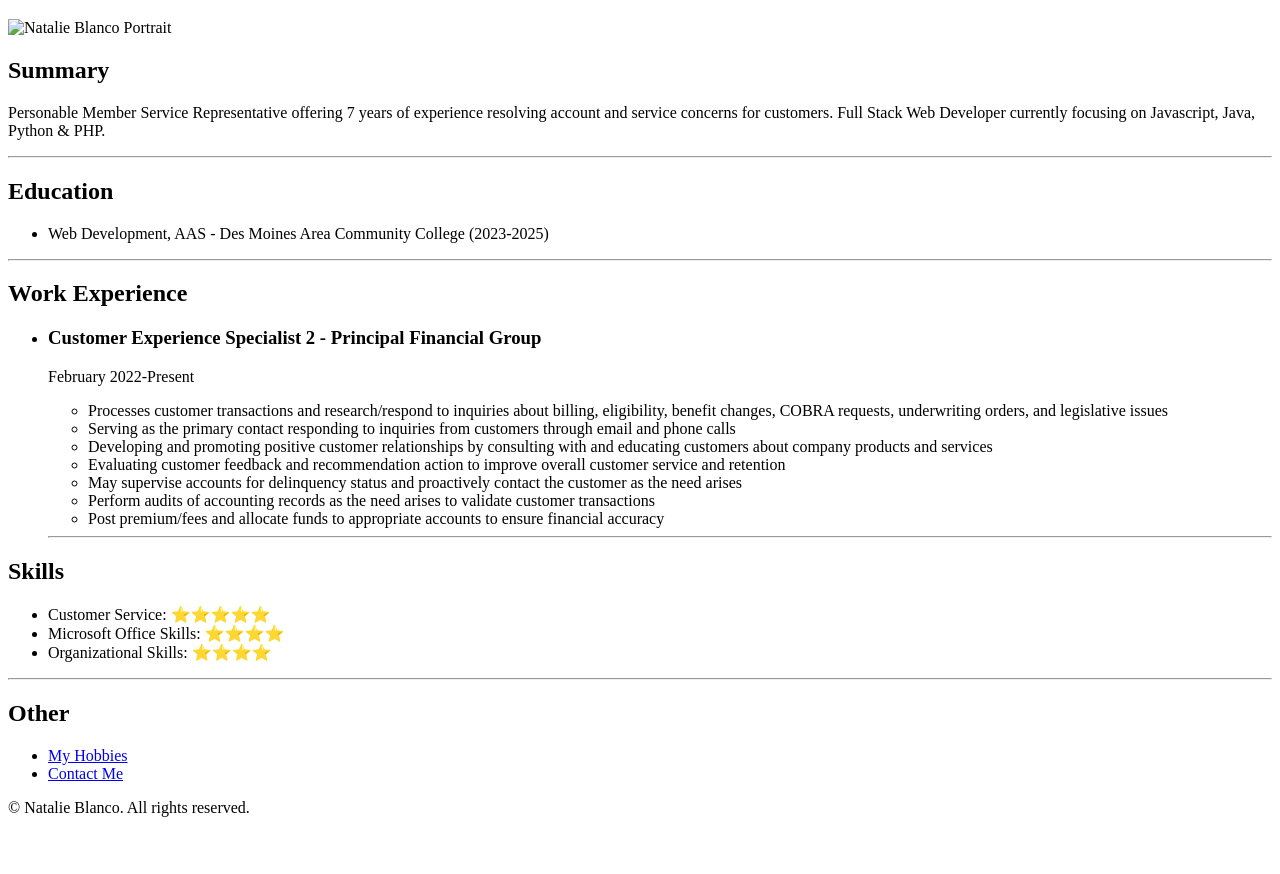
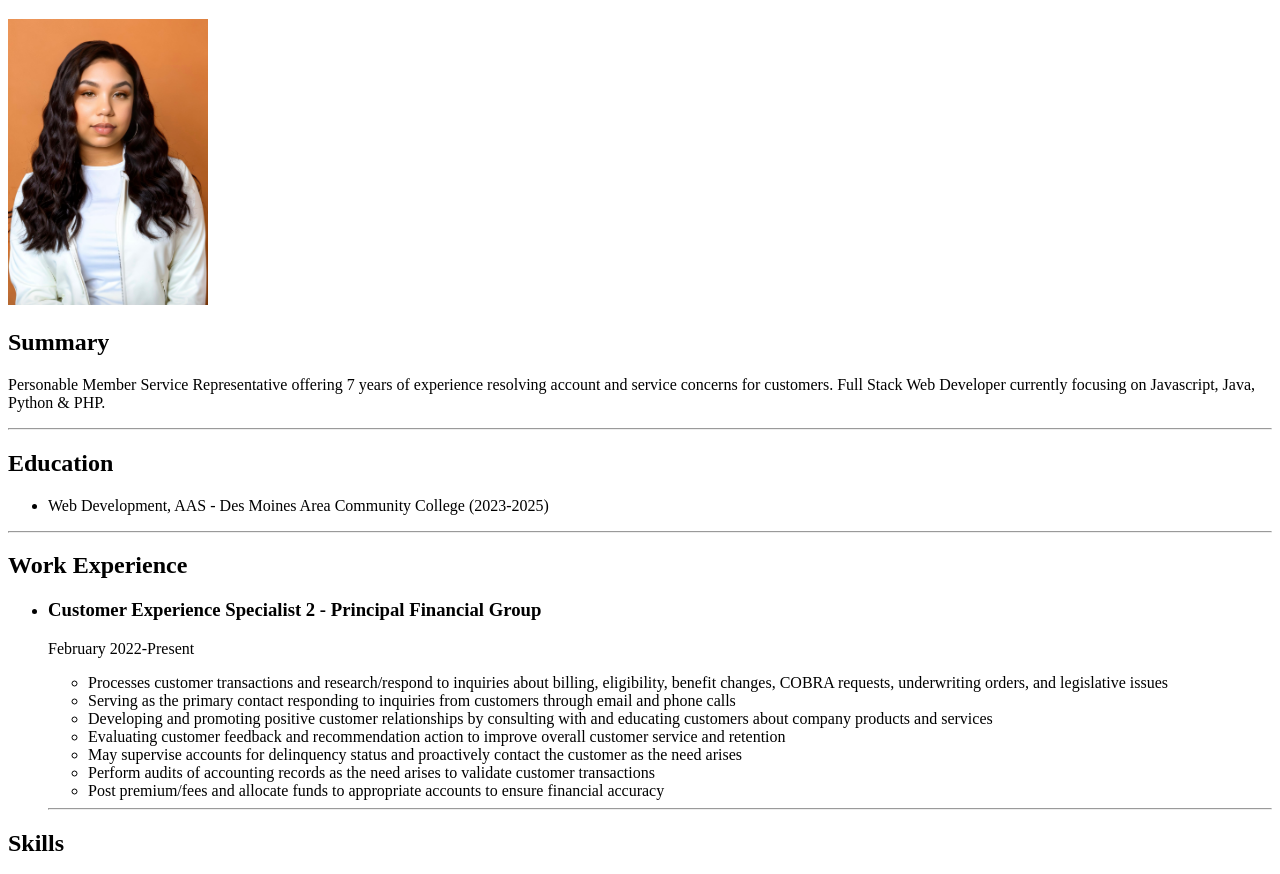
Before and after one commit to natalienblanco/html-portfolio, a plain HTML site: page index.html in a window 1280 px wide. Shown: the part 61-935 px from the top of the page. Before the commit the page ends 886 px from the top, so only its background shows below. Drawn offline with Linux system fonts and the light colour scheme.

Commit message:
Add files via upload

```diff
--- a/index.html
+++ b/index.html
@@ -3,11 +3,11 @@
   <head>
     <meta charset="UTF-8" />
     <meta name="viewport" content="width=device-width, initial-scale=1.0" />
-    <title>Natalie Blanco's Resume</title>
+    <title>My Resume</title>
   </head>
   <body>
     <h1>Natalie Blanco</h1>
-    <img src="./4.3 HTML Porfolio Project/assets/images/self.JPG" alt="Natalie Blanco Portrait" width="50%" />
+    <img src="assets/images/self.JPG" alt="Natalie Blanco Portrait" width="200px" />
     <h2>Summary</h2>
     <p>
       Personable Member Service Representative offering 7 years of experience
@@ -71,8 +71,8 @@
     <hr>
     <h2>Other</h2>
     <ul>
-        <li><a href="./hobbies.html">My Hobbies</a></li>
-        <li><a href="./4.3 HTML Porfolio Project/public/contact.html">Contact Me</a></li>
+        <li><a href="public/about.html">About Me</a></li>
+        <li><a href="public/contact.html">Contact Me</a></li>
     </ul>
     <footer>© Natalie Blanco. All rights reserved.</footer>
   </body>
```
